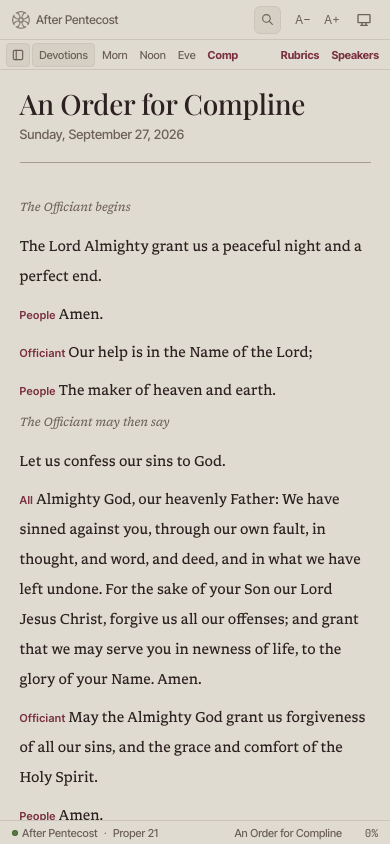
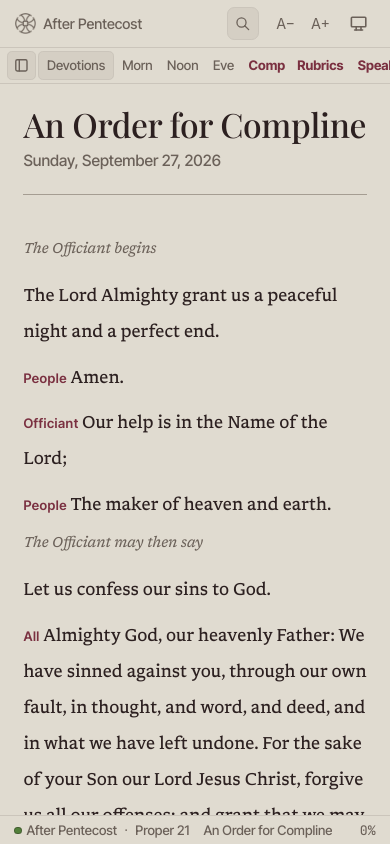
Before and after one commit to Vittv/bcp, a React Native app: screen / in a window 390 px wide. Built offline with nearby package versions, Linux system fonts and the light colour scheme.

Commit message:
feat(shell): apply ui scale as a whole-app zoom

```diff
--- a/src/components/shell/Shell.tsx
+++ b/src/components/shell/Shell.tsx
@@ -90,6 +90,7 @@ import {
   useThemeVar,
 } from "../../lib/theme/themedStyles";
 import { useAppVersion } from "../../lib/version";
+import { useViewport, WIDTH_MOBILE } from "../../lib/viewport";
 import { BibleBar, BibleReaderScreen } from "../../screens/BibleReaderScreen";
 import { CalendarScreen } from "../../screens/CalendarScreen";
 import {
@@ -263,7 +264,7 @@ function AutoscrollGlyph({ indicator }: { indicator: AutoscrollIndicator }) {
 }
 
 export function Shell() {
-  const { fontScale, tokens } = useTheme();
+  const { fontScale, uiScale, tokens } = useTheme();
   const styles = useThemedStyles(shellStyles);
   const v = useThemeVar();
 
@@ -299,10 +300,16 @@ export function Shell() {
   const [reading, setReading] = useState<string | null>(null);
   const [scrollPct, setScrollPct] = useState(0);
 
-  const [isMobile, setIsMobile] = useState(() => {
-    if (Platform.OS !== "web") return true;
-    return window.matchMedia("(max-width: 740px)").matches;
-  });
+  // breakpoints follow the space inside the zoom, not the raw window: a large
+  // UI scale is equivalent to a narrower screen. native does not zoom.
+  const viewport = useViewport();
+  const viewportWidth = viewport.width;
+  const isMobile = Platform.OS !== "web" || viewport.isMobile;
+  const compactBars = Platform.OS !== "web" || viewport.compact;
+  // the settings modal is outside the zoom, so its layout follows the raw
+  // window rather than the zoomed width
+  const settingsMobile =
+    Platform.OS !== "web" || viewport.rawWidth < WIDTH_MOBILE;
 
   // Persistent sidebar visibility on desktop, deliberately toggled by the
   // user. The mobile drawer is a separate, transient state (mobileOpen) so a
@@ -321,6 +328,11 @@ export function Shell() {
 
   // Transient mobile drawer open/close state; deliberately not persisted.
   const [mobileOpen, setMobileOpen] = useState(false);
+  // entering mobile closes the transient drawer (no persistence); the derived
+  // sidebarVisible restores the desktop choice on the way back up
+  useEffect(() => {
+    if (isMobile) setMobileOpen(false);
+  }, [isMobile]);
   // true only while a drag tracks the finger. the live position is written
   // straight to the drawer node (a CSS variable) so a move never re-renders the
   // shell; only the start and end of a gesture touch React, and mobileOpen flips
@@ -362,11 +374,6 @@ export function Shell() {
     setDraggingDrawer(true);
   }, []);
 
-  // viewport width, only to feed the toolbar label-fit test below
-  const [viewportWidth, setViewportWidth] = useState(() =>
-    typeof window === "undefined" ? 0 : window.innerWidth,
-  );
-
   // labeled toolbar pills only where the pane has room: the desktop column
   // clamps to 200-340px, so at 25% width labels fit from ~1088px up; the
   // mobile drawer is full-width and native always labels
@@ -390,26 +397,6 @@ export function Shell() {
   const setWindowControls = useCallback((v: boolean) => {
     setWindowControlsRaw(v);
     saveWindowControls(v);
-  }, []);
-
-  useEffect(() => {
-    if (Platform.OS !== "web") return;
-    const mq = window.matchMedia("(max-width: 740px)");
-    const onChange = (e: MediaQueryListEvent) => {
-      // entering mobile just resets the transient drawer (no persistence);
-      // the derived sidebarVisible handles the desktop restore on the way up
-      setIsMobile(e.matches);
-      if (e.matches) setMobileOpen(false);
-    };
-    mq.addEventListener("change", onChange);
-    return () => mq.removeEventListener("change", onChange);
-  }, []);
-
-  useEffect(() => {
-    if (Platform.OS !== "web") return;
-    const onResize = () => setViewportWidth(window.innerWidth);
-    window.addEventListener("resize", onResize);
-    return () => window.removeEventListener("resize", onResize);
   }, []);
 
   // mobile drawer drag: any horizontal drag opens or closes the drawer with
@@ -447,23 +434,6 @@ export function Shell() {
     (IS_TAURI && !IS_WINDOWS_TAURI) || IS_LINUX_CHROMIUM,
   );
 
-  // narrow layout for the chrome bars themselves: they keep working
-  // well below the sidebar's mobile breakpoint by dropping their
-  // least informative segments
-  const [compactBars, setCompactBars] = useState(() => {
-    if (Platform.OS !== "web") return true;
-    return window.matchMedia("(max-width: 560px)").matches;
-  });
-
-  useEffect(() => {
-    if (Platform.OS !== "web") return;
-    const mq = window.matchMedia("(max-width: 560px)");
-    const onChange = (e: MediaQueryListEvent) => {
-      setCompactBars(e.matches);
-    };
-    mq.addEventListener("change", onChange);
-    return () => mq.removeEventListener("change", onChange);
-  }, []);
   const {
     showRubrics,
     setShowRubrics,
@@ -1328,7 +1298,7 @@ export function Shell() {
             titleBar={false}
           >
             <SettingsScreen
-              mobile={isMobile}
+              mobile={settingsMobile}
               onClose={closeModal}
               initialSection={settingsSection ?? modal}
               showWindowControls={IS_TAURI && !IS_MACOS_TAURI}
@@ -1389,12 +1359,15 @@ export function Shell() {
                     style={{
                       display: "flex",
                       flexDirection: "column",
-                      height: "100vh",
+                      // percentage widths resolve inside the zoom, but vh does
+                      // not, so divide the height to keep the frame on screen
+                      height: `calc(100vh / ${uiScale})`,
                       width: "100%",
                       boxSizing: "border-box",
                       overflow: "hidden",
                       touchAction: "pan-y",
                       backgroundColor: tokens.bg,
+                      zoom: String(uiScale),
                     }}
                   >
                     <TopBar
@@ -1543,13 +1516,16 @@ export function Shell() {
                         />
                       </div>
                     </div>
-                    {autoscroll ? (
-                      <AutoscrollGlyph indicator={autoscroll} />
-                    ) : null}
-                    {modalContent}
-                    <PaletteHost />
-                    <HintLayer ref={hintsRef} />
                   </div>
+                  {/* the settings modal, palette, and hints stay outside the
+                      zoom, so a large scale can never push its own controls
+                      out of reach */}
+                  {autoscroll ? (
+                    <AutoscrollGlyph indicator={autoscroll} />
+                  ) : null}
+                  {modalContent}
+                  <PaletteHost />
+                  <HintLayer ref={hintsRef} />
                 </SaintPopoverProvider>
               </PaletteProvider>
             </NavigationContext.Provider>
--- a/src/lib/viewport.ts
+++ b/src/lib/viewport.ts
@@ -1,5 +1,6 @@
 import { useEffect, useState } from "react";
 import { Platform, useWindowDimensions } from "react-native";
+import { useTheme } from "../context/ThemeContext";
 
 // the app's responsiveness vocabulary: one measured viewport plus the shared
 // breakpoints, so no component re-invents one. layout follows width; input
@@ -17,21 +18,31 @@ export const WIDTH_FONT_LABEL = 440;
 export type Viewport = {
   width: number;
   height: number;
+  // the window before the UI zoom is divided out
+  rawWidth: number;
+  rawHeight: number;
   // narrow enough to stack (drawer chrome) rather than sit side by side
   isMobile: boolean;
   // narrow enough that the bars shed their optional segments
   compact: boolean;
 };
 
-// the live viewport size: useWindowDimensions already subscribes to resize on
-// both platforms, so no second listener is needed
+// the live viewport, with the UI zoom divided out on web so breakpoints follow
+// the space the layout actually has. useWindowDimensions owns the resize
+// subscription; native does not zoom, so it keeps the raw size.
 export function useViewport(): Viewport {
   const { width, height } = useWindowDimensions();
+  const { uiScale } = useTheme();
+  const zoom = Platform.OS === "web" ? uiScale : 1;
+  const effectiveWidth = width / zoom;
+  const effectiveHeight = height / zoom;
   return {
-    width,
-    height,
-    isMobile: width < WIDTH_MOBILE,
-    compact: width < WIDTH_COMPACT,
+    width: effectiveWidth,
+    height: effectiveHeight,
+    rawWidth: width,
+    rawHeight: height,
+    isMobile: effectiveWidth < WIDTH_MOBILE,
+    compact: effectiveWidth < WIDTH_COMPACT,
   };
 }
 
```
